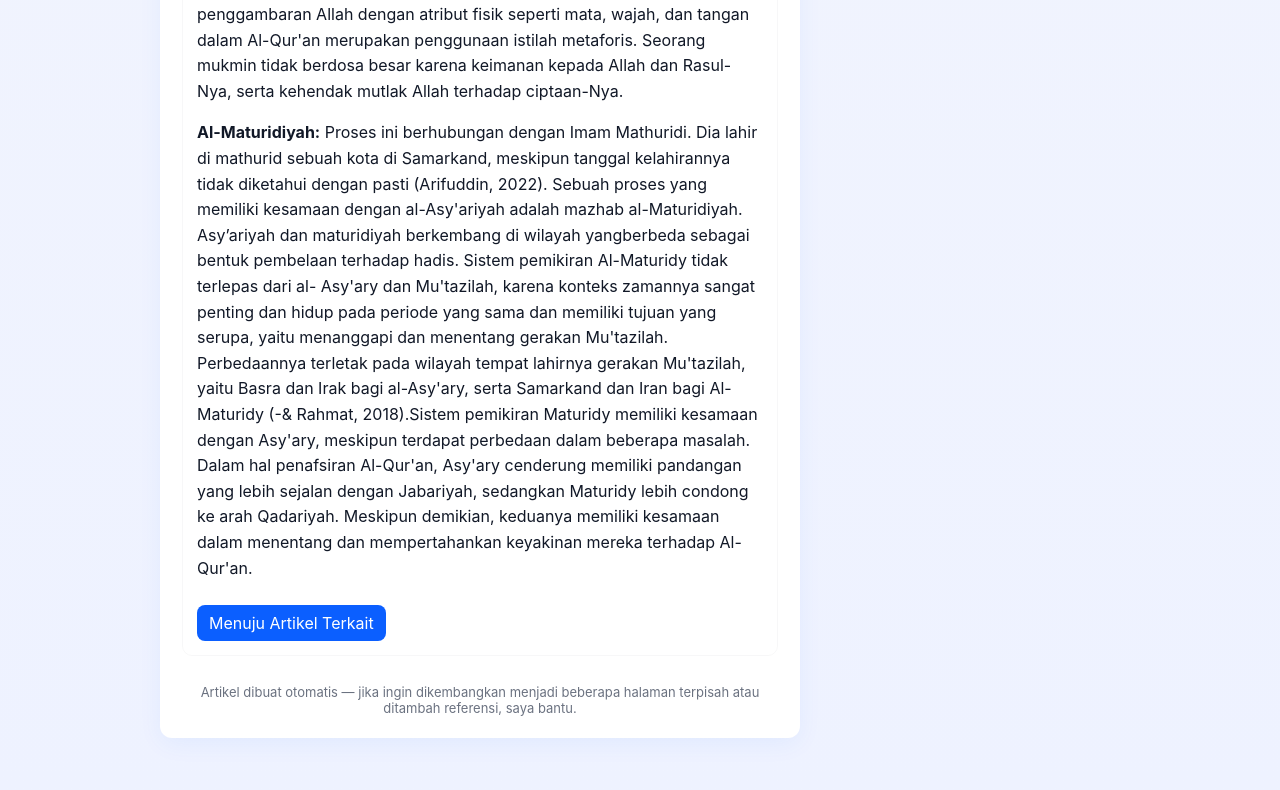
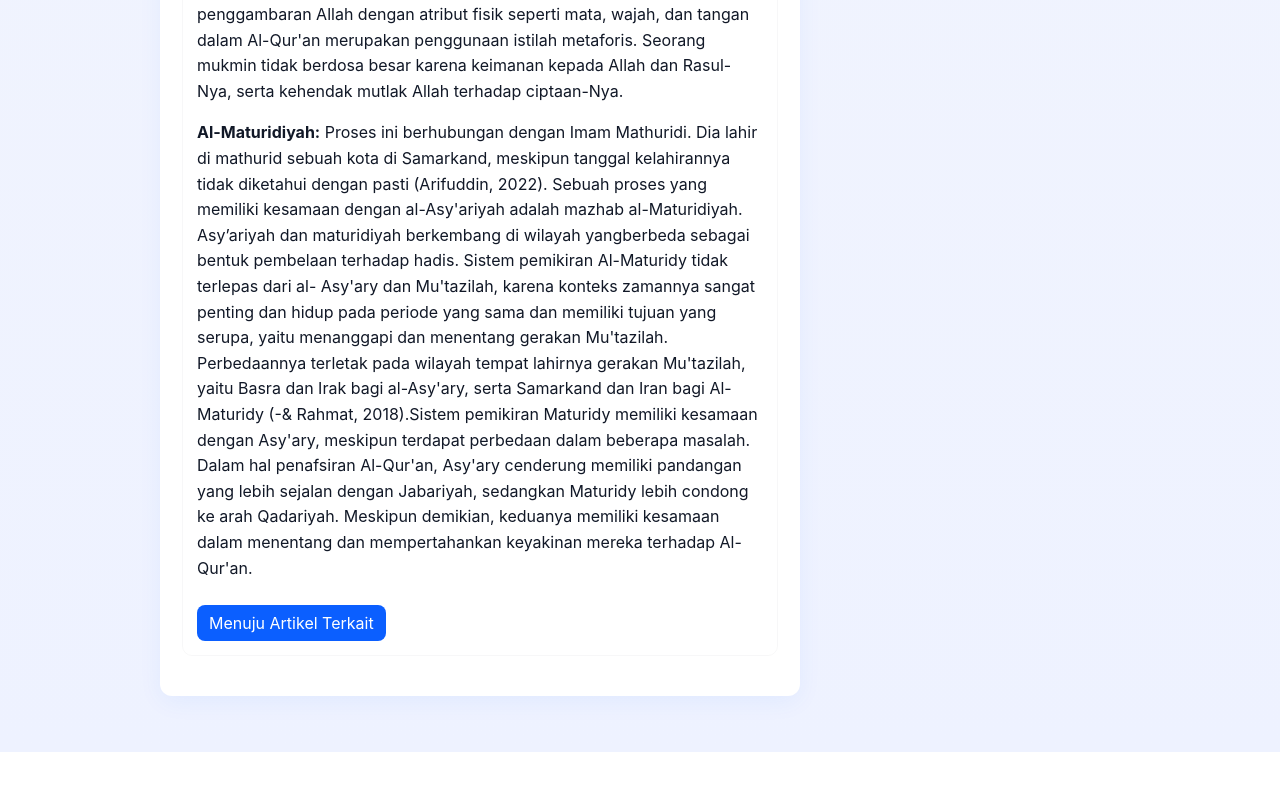
Before and after one commit to NakhalanAtqiyaAP/artikelWebsiteKetuhananMenurutIslam, a plain HTML site: page index.html in a window 1280 px wide. Shown: the part 2784-3574 px from the top of the page. After the commit the page ends 3536 px from the top, so only its background shows below. Drawn offline with Linux system fonts and the light colour scheme.

Commit message:
update website

```diff
--- a/index.html
+++ b/index.html
@@ -93,8 +93,6 @@
             </p>
            <a class="readmore" href="http://www.putrapublisher.org/ojs/index.php/isihumor/article/view/239/331" target="_blank">Menuju Artikel Terkait</a>
           </article>
-
-          <footer>Artikel dibuat otomatis — jika ingin dikembangkan menjadi beberapa halaman terpisah atau ditambah referensi, saya bantu.</footer>
         </main>
 
         <aside>
```
